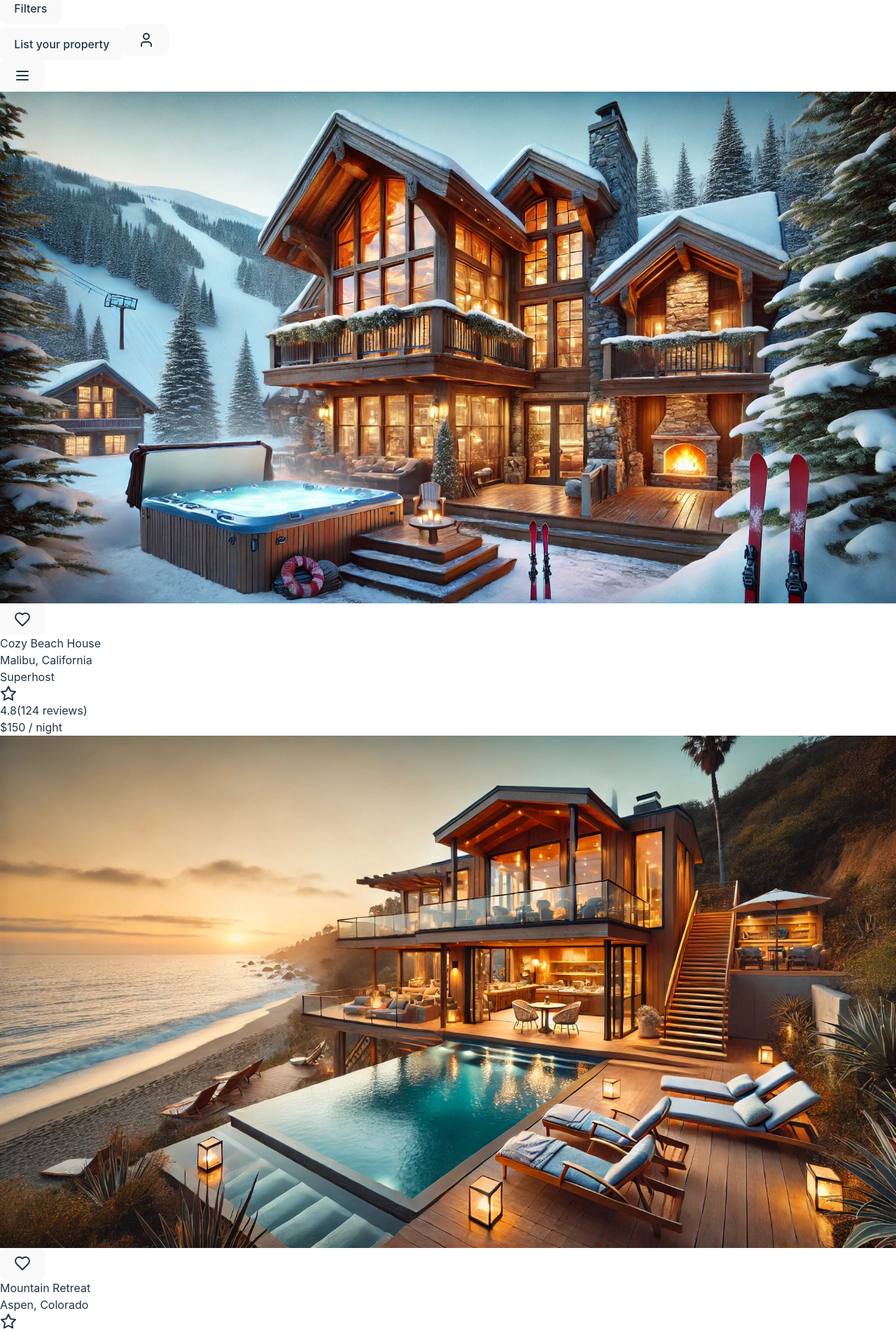
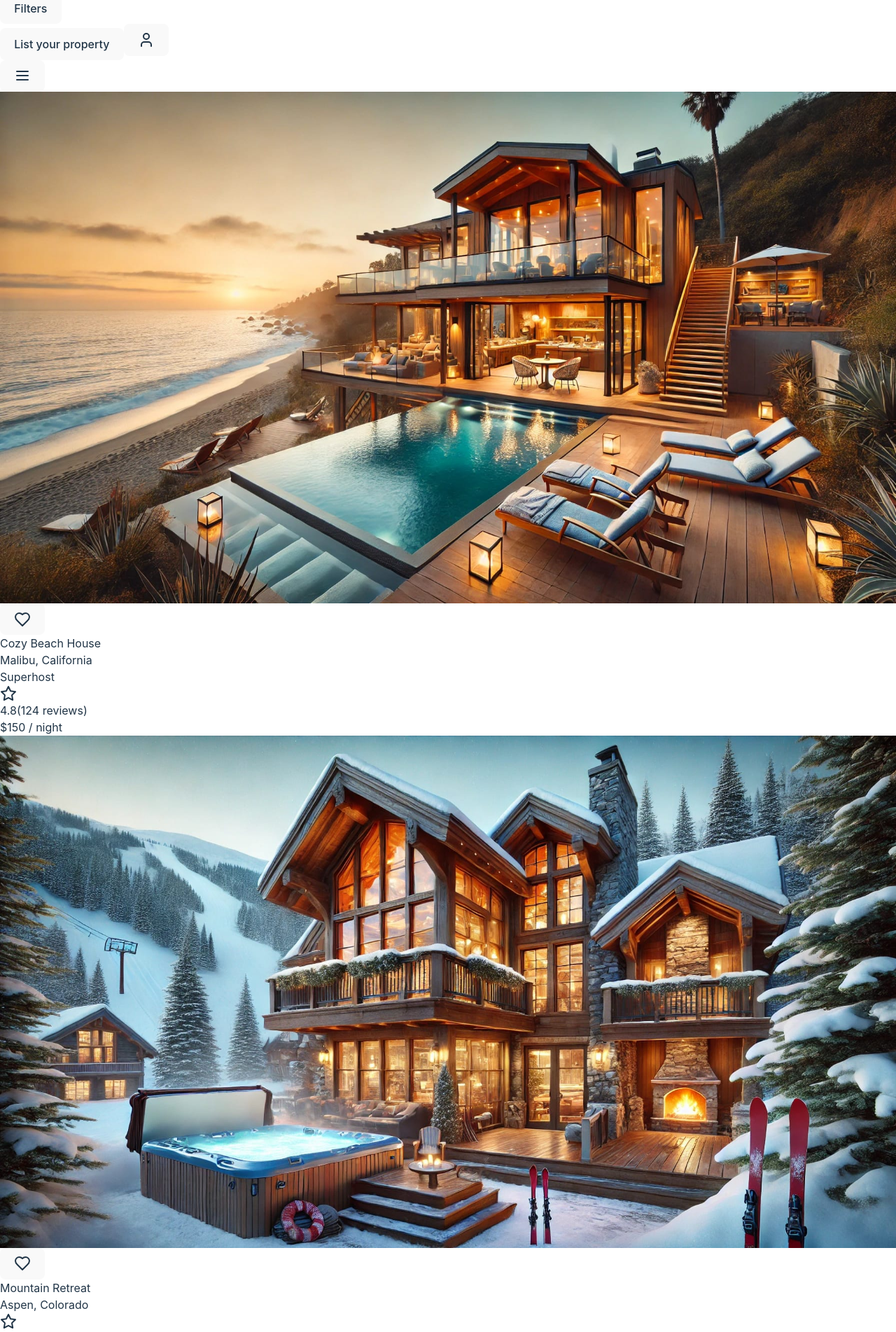
Before and after one commit to Klima42/e-com, a React (Vite) app in the folder stayscape/: page / in a window 1280 px wide. Shown: the part 200-2103 px from the top of the page at 70% size. Built offline with nearby package versions, Linux system fonts and the light colour scheme; the HTML template or start-up script is replaced by a standard one.

Commit message:
tttttttttttt

```diff
--- a/stayscape/src/components/RentalLayout.jsx
+++ b/stayscape/src/components/RentalLayout.jsx
@@ -15,7 +15,7 @@ const sampleProperties = [
     price: 150,
     rating: 4.8,
     reviews: 124,
-    image: "/image/1.jpg",
+    image: "/image/2.jpg",
     amenities: ["WiFi", "Pool", "Ocean View"],
     maxGuests: 6,
     bedroomCount: 3,
@@ -30,7 +30,7 @@ const sampleProperties = [
     price: 200,
     rating: 4.9,
     reviews: 89,
-    image: "/image/2.jpg",
+    image: "/image/1.jpg",
     amenities: ["Fireplace", "Hot Tub", "Ski-in/Ski-out"],
     maxGuests: 8,
     bedroomCount: 4,
```
